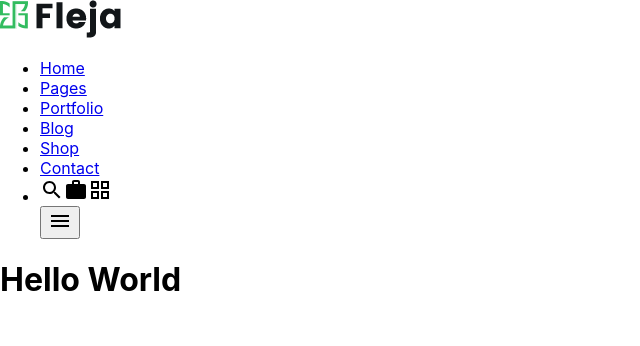
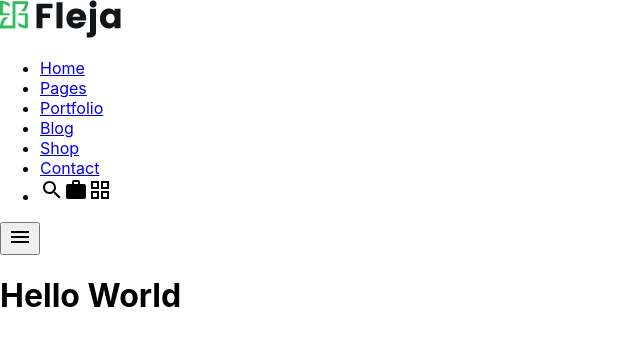
Before and after one commit to shaikat17/react-portfolio-3, a React (Create React App) app: page / in a window 1280 px wide. Shown: the top 346 px of the page, without its empty margins (0-640 px from the left). Built offline with nearby package versions, Linux system fonts and the light colour scheme.

Commit message:
UseState Problem Solved

```diff
--- a/src/components/home/header/Header.jsx
+++ b/src/components/home/header/Header.jsx
@@ -1,4 +1,4 @@
-import React, { useState } from 'react'
+import React, { useEffect, useState } from 'react'
 import {
     Link
 } from "react-router-dom";
@@ -11,13 +11,18 @@ import CloseIcon from '@mui/icons-material/Close';
 
 
 const Header = () => {
-    const [sidebar, setSidebar] = useState(false)
+    const [sideBarState, setSideBarState] = useState(false)
 
-    const btnClickHandle = () => {
-        setSidebar(!sidebar)
-        console.log("Running")
-        console.log(!sidebar)
-    }
+    // useEffect(() => {
+    //     console.log("effect")
+    //     console.log(sideBarState)
+    // },[sideBarState])
+
+    // const btnClickHandle = () => {
+    //     setSideBarState(prev => !prev)
+    //     // console.log("Running")
+    //     // console.log(sidebar)
+    // }
 
     return (
         <React.Fragment>
@@ -27,7 +32,7 @@ const Header = () => {
                         <img src="assets/logo.png" alt="" srcset="" />
                     </div>
                     <div className="nav">
-                        <ul className={sidebar ? "nav-links-sidebar" : "nav-links"} onClick={() => setSidebar(false)} >
+                        <ul className={sideBarState ? "nav-links-sidebar" : "nav-links"} onClick={() => setSideBarState(false)}>
                             <li><Link to="/">Home</Link></li>
                             <li><Link to="/pages">Pages</Link></li>
                             <li><Link to="/portfolio">Portfolio</Link></li>
@@ -39,9 +44,9 @@ const Header = () => {
                                 <WorkIcon className="HeaderIcon" />
                                 <GridViewIcon className="HeaderIcon" />
                             </li>
-                            <button className="navbar-items-icon" onClick={btnClickHandle}>{sidebar ? <CloseIcon /> : <MenuIcon />}</button>
                         </ul>
                     </div>
+                    <button className="navbar-items-icon" onClick={() => setSideBarState(!sideBarState)}>{sideBarState ? <CloseIcon /> : <MenuIcon />}</button>
                 </div>
             </header>
         </React.Fragment>
```
